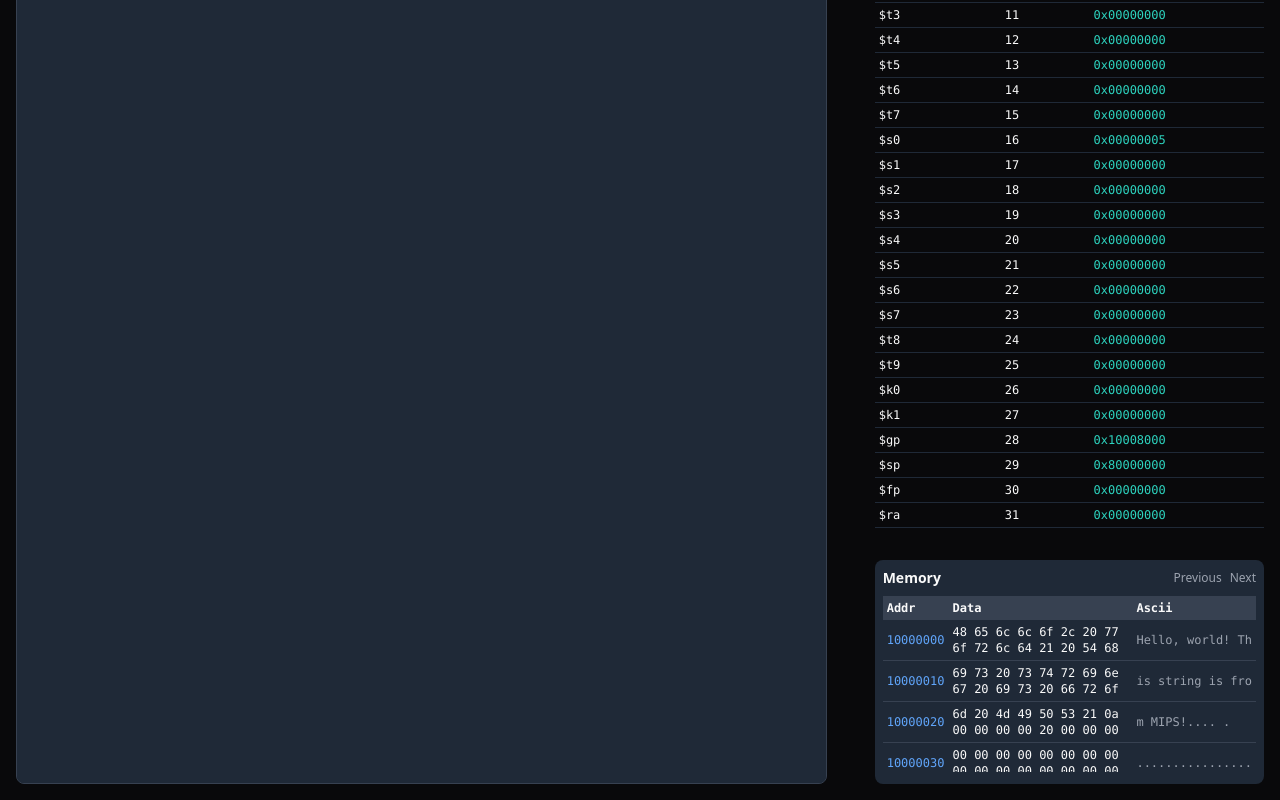
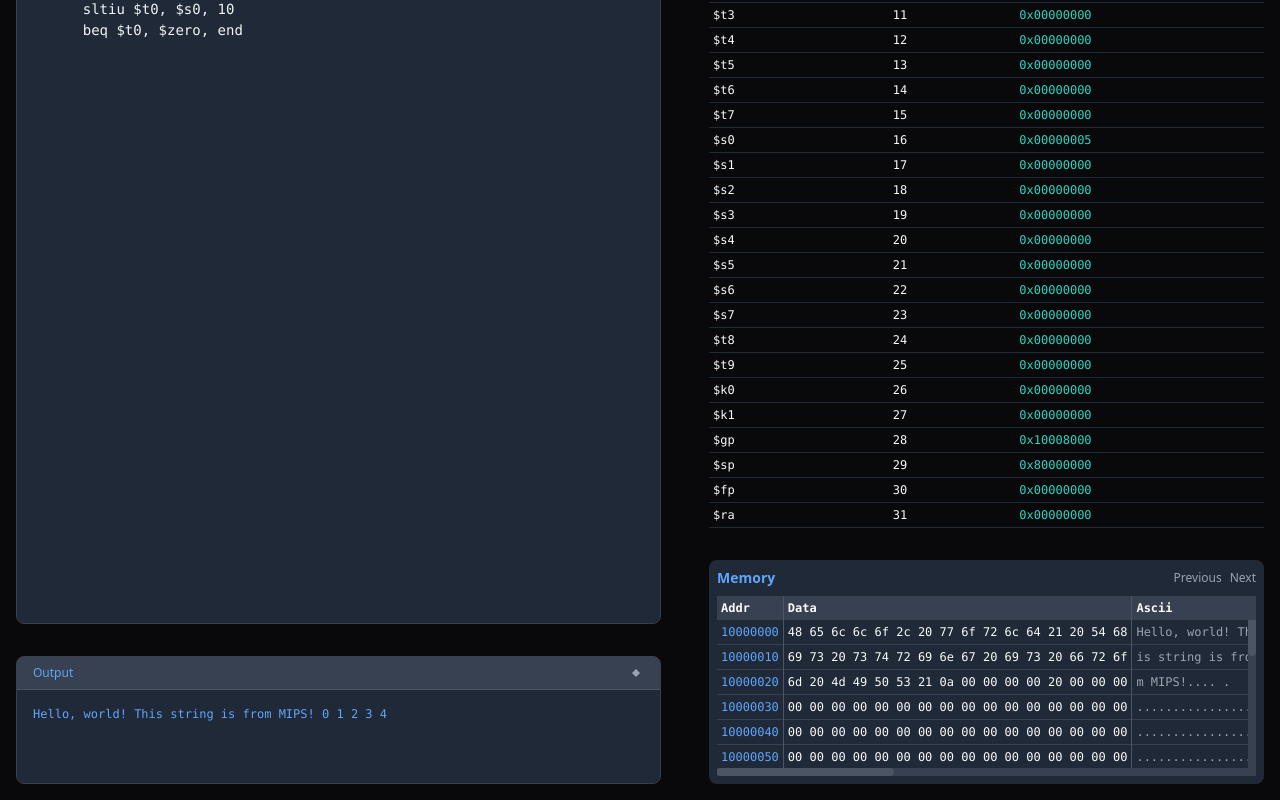
Before and after one commit to AnujPatil110377/sleek-code-assistant, a React (Vite) app: page / in a window 1280 px wide. Shown: the part 461-1261 px from the top of the page. Built offline with nearby package versions, Linux system fonts and the light colour scheme.

Commit message:
Reverted to edit 5761ab05-fbdf-48f2-bccd-5e2c9104f34c: "resize"

```diff
--- /dev/null
+++ b/app/globals.css
@@ -0,0 +1,26 @@
+.custom-scrollbar {
+  scrollbar-width: thin;
+  scrollbar-color: #4a5568 #2d3748;
+}
+
+.custom-scrollbar::-webkit-scrollbar {
+  width: 8px;
+  height: 8px;
+}
+
+.custom-scrollbar::-webkit-scrollbar-track {
+  background: #2d3748;
+}
+
+.custom-scrollbar::-webkit-scrollbar-thumb {
+  background-color: #4a5568;
+  border-radius: 4px;
+}
+
+.custom-scrollbar::-webkit-scrollbar-thumb:hover {
+  background-color: #3182ce;
+}
+
+.custom-scrollbar::-webkit-scrollbar-corner {
+  background: #2d3748;
+}
--- a/src/app/page.tsx
+++ b/src/app/page.tsx
@@ -4,7 +4,7 @@ import React, { useState } from 'react'
 import Toolbar from '@/components/Toolbar'
 import CodeEditor from '@/components/CodeEditor'
 import ConsoleOutput from '@/components/ConsoleOutput'
-import { ResizablePanel, ResizablePanelGroup, ResizableHandle } from '@/components/ui/resizable'
+import { ResizableBox, ResizableHandle } from '@/components/ui/resizable'
 
 const Page = () => {
   const [code, setCode] = useState('')
@@ -26,27 +26,27 @@ const Page = () => {
   }
 
   return (
-    <div className="h-screen flex flex-col">
+    <div className="h-[calc(100vh-2rem)] flex flex-col max-h-screen">
       <Toolbar
         onAssemble={handleAssemble}
         onReset={handleReset}
         onStep={handleStep}
         onCodeChange={setCode}
       />
-      <ResizablePanelGroup
-        direction="vertical"
-        className="flex-1"
-      >
-        <ResizablePanel defaultSize={60} minSize={30}>
+      <div className="flex-1 flex flex-col overflow-hidden">
+        <ResizableBox
+          defaultSize={{ height: '50%' }}
+          minHeight={150}
+          maxHeight="70%"
+          className="w-full"
+          handle={
+            <ResizableHandle className="h-1 w-full cursor-row-resize bg-gray-700 hover:bg-blue-500 transition-colors" />
+          }
+        >
           <CodeEditor code={code} onChange={setCode} />
-        </ResizablePanel>
-        <ResizableHandle className="h-2 bg-gray-700 hover:bg-blue-500 transition-colors cursor-row-resize flex items-center justify-center">
-          <div className="w-8 h-1 bg-gray-600 rounded-full" />
-        </ResizableHandle>
-        <ResizablePanel defaultSize={40}>
-          <ConsoleOutput output={output} />
-        </ResizablePanel>
-      </ResizablePanelGroup>
+        </ResizableBox>
+        <ConsoleOutput output={output} />
+      </div>
     </div>
   )
 }
--- a/src/components/ConsoleOutput.tsx
+++ b/src/components/ConsoleOutput.tsx
@@ -2,10 +2,16 @@
 
 const ConsoleOutput = ({ output }: { output: string }) => {
   return (
-    <div className="h-full p-4">
-      <div className="bg-gray-800 rounded-lg h-full flex flex-col overflow-hidden border border-gray-700 transition-all duration-300 hover:border-blue-500">
-        <div className="bg-gray-700 px-4 py-2 border-b border-gray-600 flex items-center">
+    <div className="h-40 p-4 min-h-[100px] max-h-[50vh]">
+      <div className="bg-gray-800 rounded-lg h-full flex flex-col overflow-hidden border border-gray-700 transition-all duration-300 hover:border-blue-500 relative">
+        <div className="bg-gray-700 px-4 py-2 border-b border-gray-600 flex items-center justify-between">
           <span className="text-xs font-medium text-blue-400">Output</span>
+          <div className="cursor-row-resize text-gray-400 hover:text-blue-400">
+            <svg width="16" height="16" viewBox="0 0 16 16" fill="none" xmlns="http://www.w3.org/2000/svg">
+              <path d="M8 12L4 8H12L8 12Z" fill="currentColor"/>
+              <path d="M8 4L12 8H4L8 4Z" fill="currentColor"/>
+            </svg>
+          </div>
         </div>
         <div className="flex-1 p-4 font-mono text-xs overflow-auto bg-gray-800 custom-scrollbar">
           <div className="text-blue-400">
--- a/src/components/MemoryViewer.tsx
+++ b/src/components/MemoryViewer.tsx
@@ -6,41 +6,59 @@ const MemoryViewer = () => {
     { address: '10000030', data: '00 00 00 00 00 00 00 00 00 00 00 00 00 00 00 00', ascii: '................' },
     { address: '10000040', data: '00 00 00 00 00 00 00 00 00 00 00 00 00 00 00 00', ascii: '................' },
     { address: '10000050', data: '00 00 00 00 00 00 00 00 00 00 00 00 00 00 00 00', ascii: '................' },
+    { address: '10000060', data: '00 00 00 00 00 00 00 00 00 00 00 00 00 00 00 00', ascii: '................' },
+    { address: '10000070', data: '00 00 00 00 00 00 00 00 00 00 00 00 00 00 00 00', ascii: '................' },
+    { address: '10000080', data: '00 00 00 00 00 00 00 00 00 00 00 00 00 00 00 00', ascii: '................' },
   ]
 
   return (
     <div className="h-64 p-4">
-      <div className="bg-gray-800 rounded-lg p-2 h-full">
+      <div className="bg-gray-800 rounded-lg p-2 h-full flex flex-col">
         <div className="flex items-center justify-between mb-2">
-          <h2 className="text-sm font-semibold">Memory</h2>
+          <h2 className="text-sm font-semibold text-blue-400">Memory</h2>
           <div className="flex space-x-2">
-            <button className="text-xs text-gray-400 hover:text-white">Previous</button>
-            <button className="text-xs text-gray-400 hover:text-white">Next</button>
+            <button className="text-xs text-gray-400 hover:text-blue-400 transition-colors">Previous</button>
+            <button className="text-xs text-gray-400 hover:text-blue-400 transition-colors">Next</button>
           </div>
         </div>
-        <div className="overflow-auto h-[calc(100%-2rem)]">
-          <table className="w-full text-xs font-mono">
-            <thead>
+        <div className="relative flex-1 overflow-hidden">
+          <div className="overflow-auto h-full custom-scrollbar">
+            <table className="w-full text-xs font-mono relative">
+              <thead className="sticky top-0 z-10">
                 <tr className="bg-gray-700">
-                <th className="text-left p-1">Addr</th>
-                <th className="text-left p-1">Data</th>
+                  <th className="text-left p-1 border-r border-gray-600">Addr</th>
+                  <th className="text-left p-1 border-r border-gray-600">Data</th>
                   <th className="text-left p-1">Ascii</th>
                 </tr>
               </thead>
               <tbody>
-              {memoryData.map((row) => (
-                <tr key={row.address} className="border-b border-gray-700">
-                  <td className="p-1 text-blue-400">{row.address}</td>
-                  <td className="p-1">{row.data}</td>
+                {memoryData.map((row, index) => (
+                  <tr
+                    key={row.address}
+                    className={`border-b border-gray-700 hover:bg-gray-700 transition-colors ${
+                      index % 2 === 0 ? 'bg-gray-750' : ''
+                    }`}
+                  >
+                    <td className="p-1 text-blue-400 border-r border-gray-600">{row.address}</td>
+                    <td className="p-1 border-r border-gray-600 whitespace-nowrap">{row.data}</td>
                     <td className="p-1 text-gray-400">{row.ascii}</td>
                   </tr>
                 ))}
               </tbody>
             </table>
           </div>
+          {/* Vertical scrollbar */}
+          <div className="absolute right-0 top-0 bottom-0 w-2 bg-gray-700">
+            <div className="w-full h-1/3 bg-gray-600 rounded hover:bg-blue-500 transition-colors cursor-pointer" />
+          </div>
+          {/* Horizontal scrollbar */}
+          <div className="absolute left-0 right-2 bottom-0 h-2 bg-gray-700">
+            <div className="h-full w-1/3 bg-gray-600 rounded hover:bg-blue-500 transition-colors cursor-pointer" />
+          </div>
+        </div>
       </div>
     </div>
   )
 }
 
-export default MemoryViewer;
+export default MemoryViewer
--- a/src/components/ui/resizable.tsx
+++ b/src/components/ui/resizable.tsx
@@ -2,34 +2,49 @@
 
 import { DragHandleDots2Icon } from '@radix-ui/react-icons'
 import * as ResizablePrimitive from 'react-resizable-panels'
-import { cn } from '@/lib/utils'
-
-const ResizablePanelGroup = ({
-  className,
-  ...props
-}: React.ComponentProps<typeof ResizablePrimitive.PanelGroup>) => (
-  <ResizablePrimitive.PanelGroup
-    className={cn(
-      "flex h-full w-full data-[panel-group-direction=vertical]:flex-col",
-      className
-    )}
-    {...props}
-  />
-)
 
 const ResizablePanel = ResizablePrimitive.Panel
 
 const ResizableHandle = ({
   className,
   ...props
-}: React.ComponentProps<typeof ResizablePrimitive.PanelResizeHandle>) => (
+}: React.HTMLAttributes<HTMLDivElement>) => (
   <ResizablePrimitive.PanelResizeHandle
-    className={cn(
-      "relative flex w-full items-center justify-center",
-      className
-    )}
+    className={className}
     {...props}
-  />
+  >
+    <DragHandleDots2Icon className="h-4 w-4" />
+  </ResizablePrimitive.PanelResizeHandle>
 )
 
-export { ResizablePanelGroup, ResizablePanel, ResizableHandle }
+const ResizableBox = ({
+  children,
+  defaultSize,
+  minHeight,
+  maxHeight,
+  className,
+  handle,
+}: {
+  children: React.ReactNode
+  defaultSize: { height: string }
+  minHeight?: number | string
+  maxHeight?: number | string
+  className?: string
+  handle?: React.ReactNode
+}) => {
+  return (
+    <div
+      className={className}
+      style={{
+        height: defaultSize.height,
+        minHeight,
+        maxHeight,
+      }}
+    >
+      {children}
+      {handle}
+    </div>
+  )
+}
+
+export { ResizablePanel, ResizableHandle, ResizableBox }
```
Lines whose indentation alone changed are shown as unchanged.
